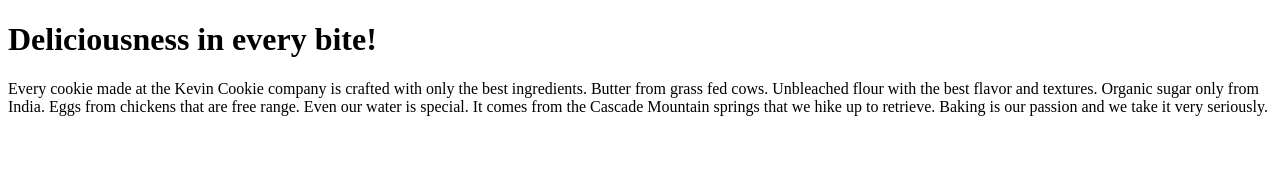
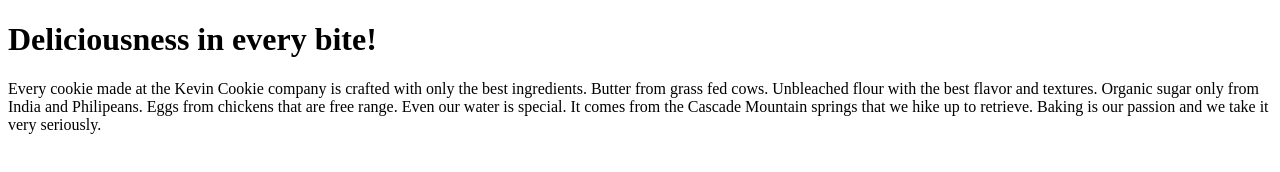
Before and after one commit to IsaiasPrez1003/Git_Test, a plain HTML site: page index.htm in a window 1280 px wide. Drawn offline with Linux system fonts and the light colour scheme.

Commit message:
Update index.htm

```diff
--- a/index.htm
+++ b/index.htm
@@ -4,7 +4,7 @@
 
 <h1>Deliciousness in every bite!</h1>
 
-<p>Every cookie made at the Kevin Cookie company is crafted with only the best ingredients. Butter from grass fed cows. Unbleached flour with the best flavor and textures. Organic sugar only from India. Eggs from chickens that are free range. Even our water is special. It comes from the Cascade Mountain springs that we hike up to retrieve. Baking is our passion and we take it very seriously.</p>
+<p>Every cookie made at the Kevin Cookie company is crafted with only the best ingredients. Butter from grass fed cows. Unbleached flour with the best flavor and textures. Organic sugar only from India and Philipeans. Eggs from chickens that are free range. Even our water is special. It comes from the Cascade Mountain springs that we hike up to retrieve. Baking is our passion and we take it very seriously.</p>
 
 
 </body>
```
